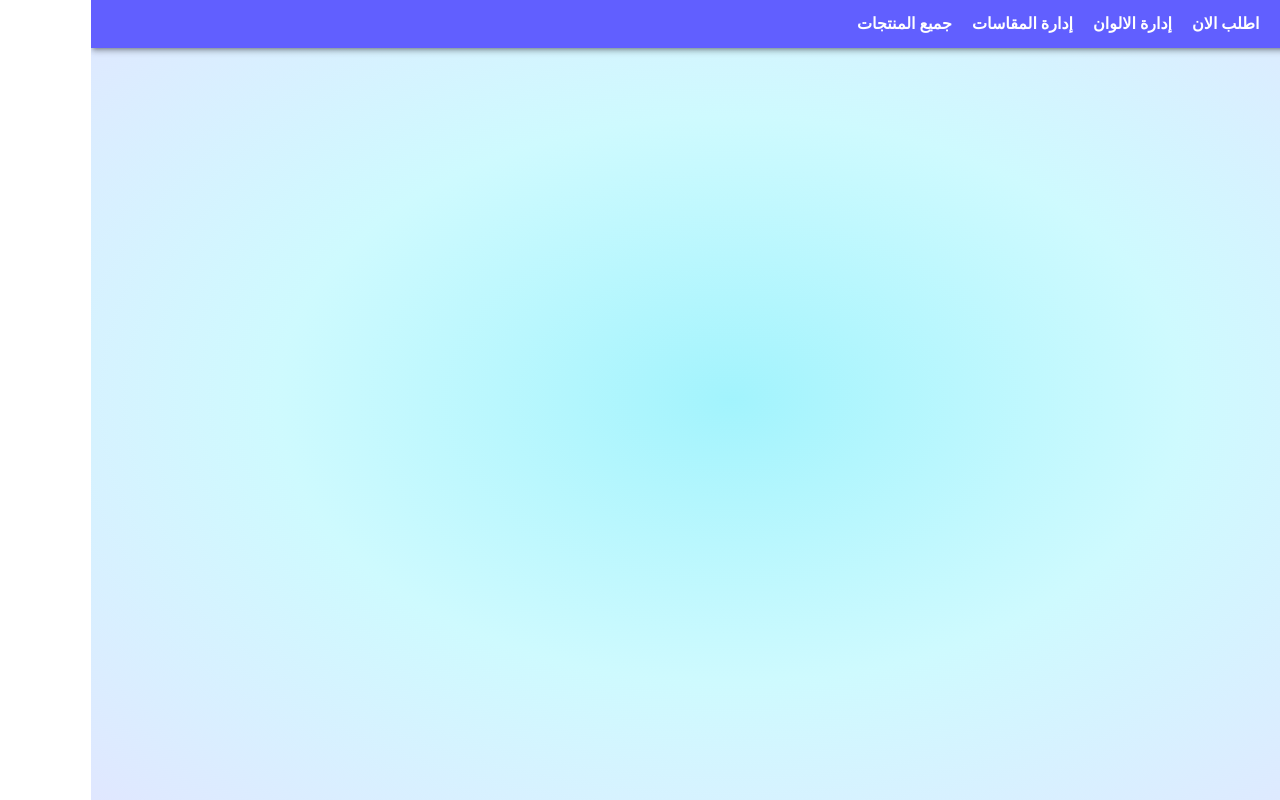
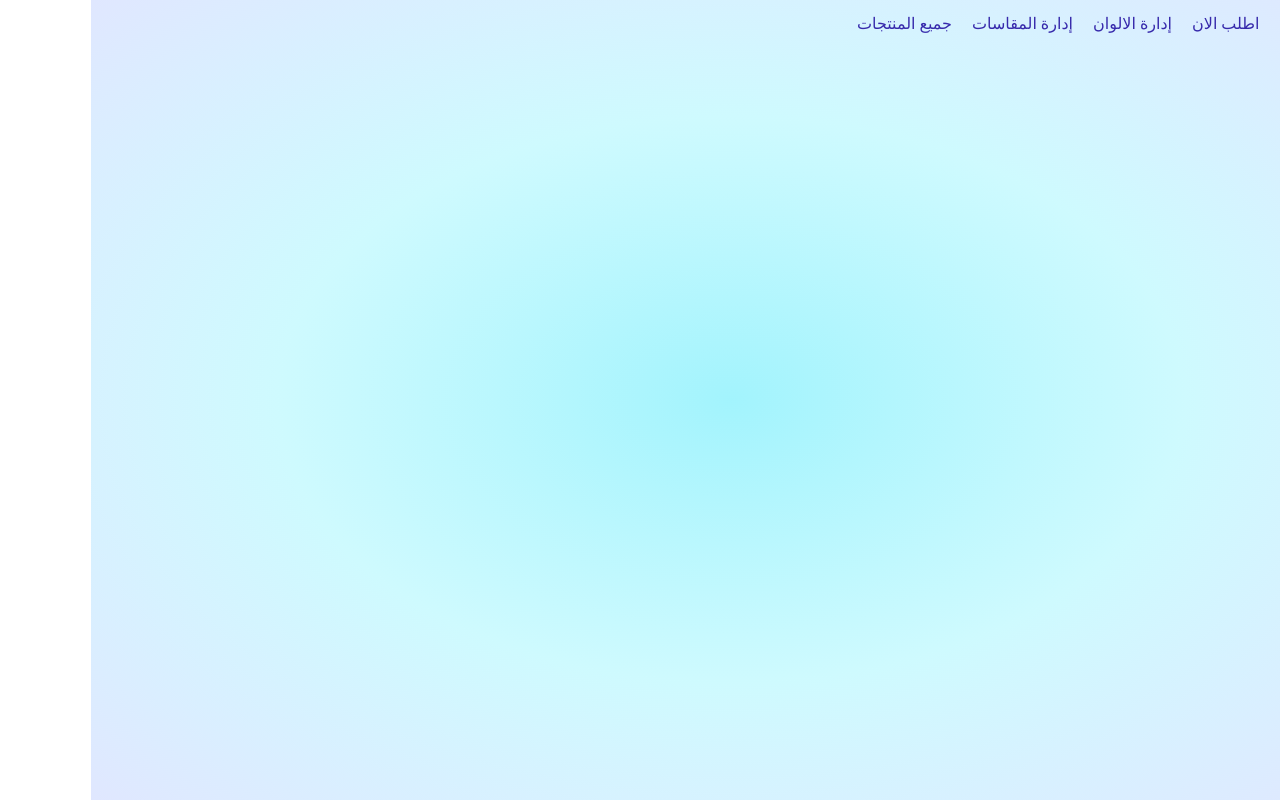
Before and after one commit to MustaphaAlaa/Kemet, a React (Vite) app: page / in a window 1280 px wide. Built offline with nearby package versions, Linux system fonts and the light colour scheme.

Commit message:
Change Navbar styling

```diff
--- a/src/app/layout/Navbar.tsx
+++ b/src/app/layout/Navbar.tsx
@@ -4,7 +4,7 @@ export default function Navbar({ className }) {
   const liHover = `hover:border-l hover:bg-gradient-to-r hover:from-cyan-100 hover:via-teal-100 hover:to-gray-200 hover:-translate-x-1 ease-in-out duration-300 transition-transform hover:shadow-lg/30 hover:text-sky-800`;
   const liMobileStyle = `border-b border-b-2 p-3 shadow-xs/10`;
   const liMdStyle = `md:border-0   md:p-2 md:shadow-none`;
-  const liStyle = `font-bold text-white cursor-pointer p-3 ${liHover}   ${liMdStyle} `;
+  const liStyle = `    cursor-pointer p-3 ${liHover}   ${liMdStyle} `;
 
   const liObj = [
     { to: "/ManageCustomers", label: "إدارة العملاء" },
@@ -21,7 +21,7 @@ export default function Navbar({ className }) {
       /* <Link to={item.to}>{item.label}</Link> */
     }
     return (
-      <NavLink className={({isActive})=> isActive ? 'font-bold text-rose-500 p-2 shadow-md/30 border-b border-b-3  border-red-500 bg-indigo-100 rounded-md px-5' : liStyle} key={to} to={to}>
+      <NavLink className={({isActive})=> isActive ? 'font-bold text-rose-500 p-2   border-b border-b-1  border-red-500    ' : liStyle} key={to} to={to}>
         {label}
       </NavLink>
     );
@@ -30,7 +30,7 @@ export default function Navbar({ className }) {
   // return <nav className={`${className}  bg-indigo-100 p-1 text-xl border-l border-l-2 border-white h-full shadow-md/30`} style={{ height: '100vh' }}>
   // return <nav className={`${className}  bg-indigo-100 p-1 text-xl border-l border-l-2 border-white w-full shadow-md/30`} style={{ height: '100vh' }}>
   return (
-    <nav className={`${className}  bg-indigo-500 p-1  shadow-md/30 text-white`}>
+    <nav className={`${className}    p-1   text-indigo-800`}>
       <div className="flex flex-row flex-wrap gap-1">{links}</div>
     </nav>
   );
```
Also changed, not shown: src/APICalls/GetData.tsx (indentation only).
